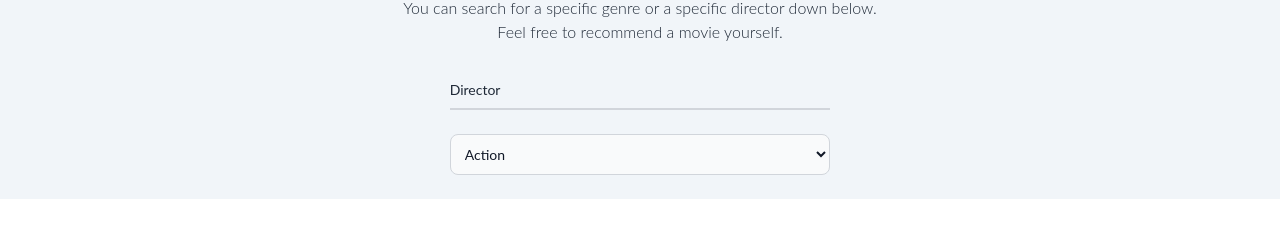
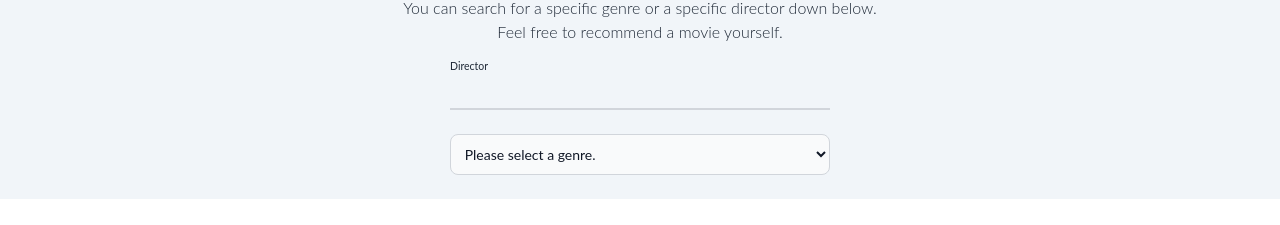
Before and after one commit to Arintia/movie-recommendation, a React (Create React App) app in the folder client/: page /movies in a window 1280 px wide. Shown: the part 148-373 px from the top of the page. Built offline with nearby package versions, Linux system fonts and the light colour scheme; no server answers; what uid would draw is missing.

Commit message:
Add search functionality

```diff
--- a/client/src/routes/Movies.js
+++ b/client/src/routes/Movies.js
@@ -1,4 +1,4 @@
-import { useEffect } from "react";
+import { useEffect, useState } from "react";
 import { useDispatch, useSelector } from "react-redux";
 import { Link } from "react-router-dom";
 import MovieCard from "../components/MovieCard/MovieCard";
@@ -7,13 +7,19 @@ import { getMoviesAsync } from "../redux/movies/MoviesSlice";
 export default function Recommend() {
     const movies = useSelector(state => state.movies.items);
     const dispatch = useDispatch();
-
+    const [searchDirector, setSearchDirector] = useState("");
+    const [searchGenre, setSearchGenre] = useState("");
+    const [filteredMovies, setFilteredMovies] = useState([]);
     /**
      * Fetches movies from the API upon dom mount.
      */
     useEffect(() => {
         dispatch(getMoviesAsync());
     }, [dispatch]);
+
+    useEffect(() => {
+        setFilteredMovies(movies.filter(movie => movie.director.includes(searchDirector) && movie.genre.includes(searchGenre)));
+    }, [searchDirector, searchGenre, movies]);
 
     return (
         <>
@@ -24,20 +30,37 @@ export default function Recommend() {
                 <p className="font-light">Feel free to recommend a movie yourself.</p>
                 <form className="mx-auto text-center mt-6 w-1/2">
                     <div className="text-left relative z-0 mb-6 w-full group">
-                        <input type="text" name="director" className="block py-2.5 px-0 w-full text-sm text-gray-900 bg-transparent border-0 border-b-2 border-gray-300 appearance-none focus:outline-none focus:ring-0 focus:border-blue-600 peer" placeholder=" " required />
+                        <input
+                            type="text"
+                            name="director"
+                            className="block py-2.5 px-0 w-full text-sm text-gray-900 bg-transparent border-0 border-b-2 border-gray-300 appearance-none focus:outline-none focus:ring-0 focus:border-blue-600 peer"
+                            value={searchDirector}
+                            onChange={(e) => setSearchDirector(e.target.value)}
+                        required />
                         <label htmlFor="director" className="absolute text-sm text-gray-800 duration-300 transform -translate-y-6 scale-75 top-3 -z-10 origin-[0] peer-focus:left-0 peer-focus:text-blue-600 peer-placeholder-shown:scale-100 peer-placeholder-shown:translate-y-0 peer-focus:scale-75 peer-focus:-translate-y-6">Director</label>
                     </div>
-                    <select id="genres" className="mt-6 bg-gray-50 border border-gray-300 text-gray-900 text-sm rounded-lg focus:ring-blue-500 focus:border-blue-500 block w-full p-2.5 dark:bg-slate-100 dark:border-gray-600 dark:placeholder-gray-400 dark:text-black dark:focus:ring-blue-500 dark:focus:border-blue-500">
-                        <option>Action</option>
-                        <option>Adventure</option>
-                        <option>Romance</option>
-                        <option>Comedy</option>
+                    <select
+                        id="genres"
+                        className="mt-6 bg-gray-50 border border-gray-300 text-gray-900 text-sm rounded-lg focus:ring-blue-500 focus:border-blue-500 block w-full p-2.5"
+                        value={searchGenre}
+                        onChange={(e) => setSearchGenre(e.target.value)}
+                    >
+                        <option value="">Please select a genre.</option>
+                        <option value="Action">Action</option>
+                        <option value="Comedy">Comedy</option>
+                        <option value="Drama">Drama</option>
+                        <option value="Fantasy">Fantasy</option>
+                        <option value="Horror">Horror</option>
+                        <option value="Mystery">Mystery</option>
+                        <option value="Romance">Romance</option>
+                        <option value="Thriller">Thriller</option>
+                        <option value="Western">Western</option>
                     </select>
                 </form>
             </div>
         </main>
         <div className="container w-screen flex flex-wrap justify-evenly mb-24">
-            {movies.map(movie =>
+            {filteredMovies.map(movie =>
                 <Link
                     className="w-96 mr-3 mb-6"
                     key={movie.id}
```
